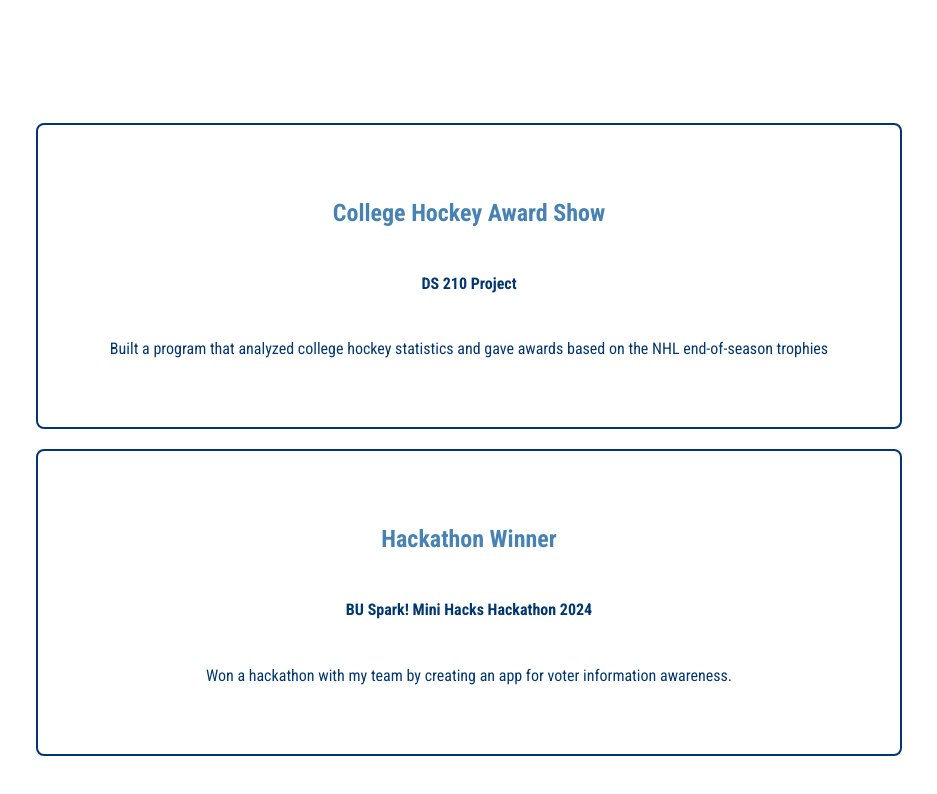
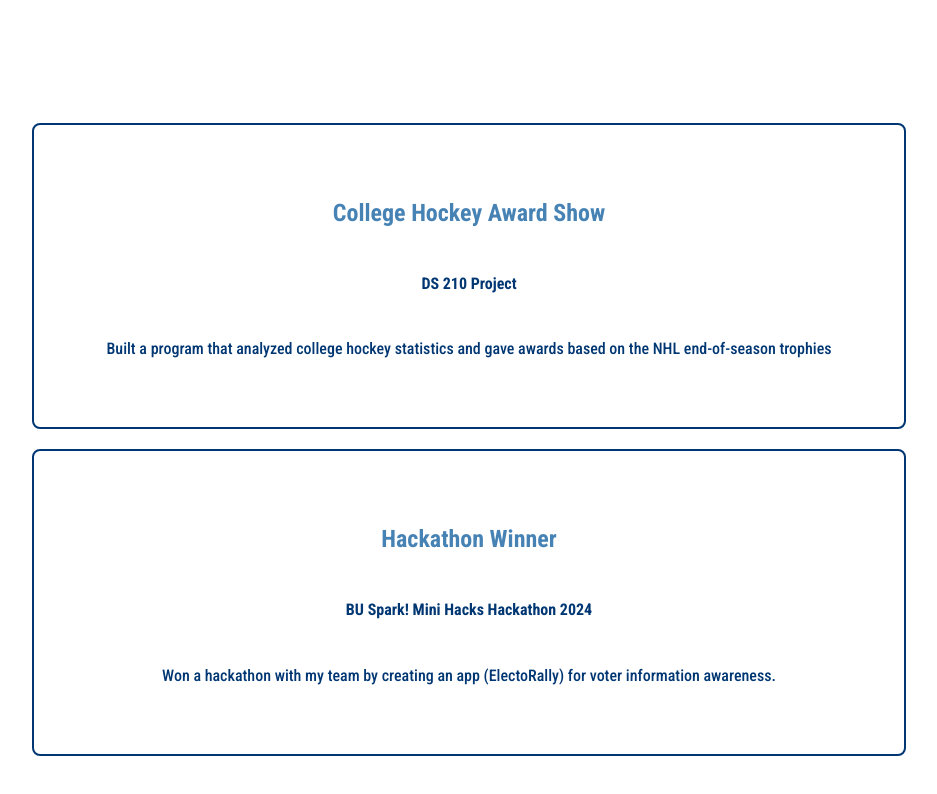
Before and after one commit to sibarrol/portfolio, a React (Vite) app: page / in a window 1280 px wide. Shown: the part 740-1534 px from the top of the page, without its empty margins (211-1148 px from the left). Built offline with nearby package versions, Linux system fonts and the light colour scheme.

Commit message:
project tiles (with hyperlinks)

```diff
--- a/src/components/Projects.jsx
+++ b/src/components/Projects.jsx
@@ -8,7 +8,9 @@
             <h1 className={styles.header}>Projects</h1>
 
             <div className={styles.tileparent}>
+
                 {/* Project 1 */}
+                <a href="https://github.com/sibarrol/DS210-Project">
                     <div className={styles.tile}>
                         <h2 className={styles.header}>
                             College Hockey Award Show
@@ -20,8 +22,10 @@
                             Built a program that analyzed college hockey statistics and gave awards based on the NHL end-of-season trophies
                         </p>
                     </div>
+                </a>
 
                 {/* Project 2 */}
+                <a href="https://www.bu.edu/spark/2024/10/31/bu-spark-hosts-welcome-back-mini-hack-empowering-students-to-tackle-social-challenges/">
                     <div className={styles.tile}>
                         <h2 className={styles.header}>
                             Hackathon Winner
@@ -30,9 +34,10 @@
                             BU Spark! Mini Hacks Hackathon 2024
                         </h4>
                         <p className={styles.bodytext}>
-                        Won a hackathon with my team by creating an app for voter information awareness.
+                            Won a hackathon with my team by creating an app (ElectoRally) for voter information awareness.
                         </p>
                     </div>
+                </a>
 
             </div>
 
```
Lines whose indentation alone changed are shown as unchanged.
